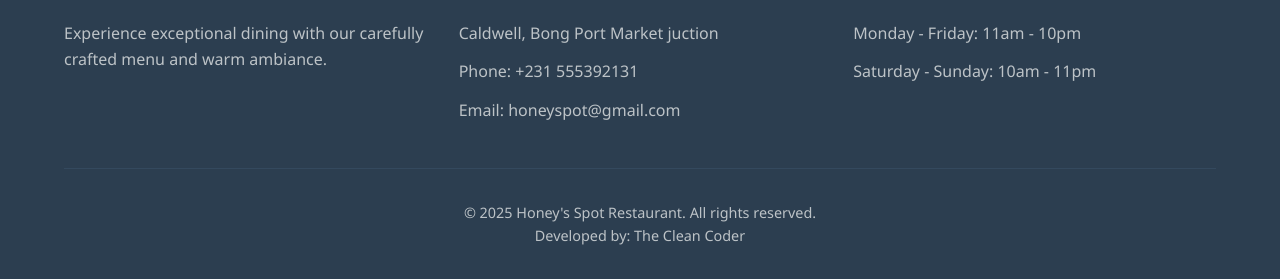
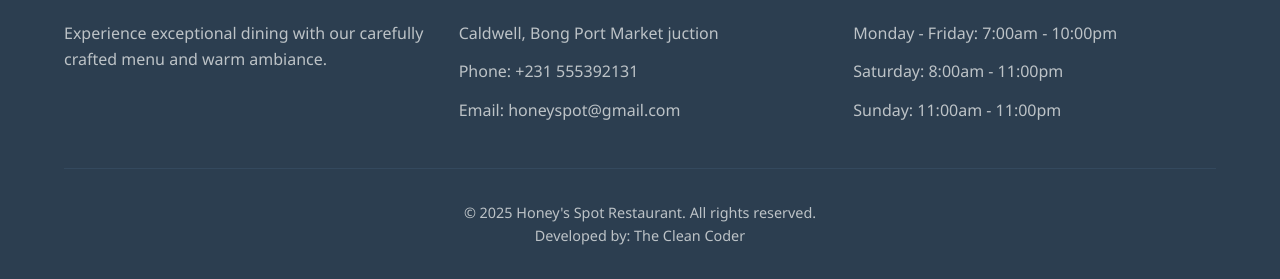
Before and after one commit to azibah22/Honey-s-Spot-Restaurant, a website: page index.html in a window 1280 px wide. Shown: the part 7685-7964 px from the top of the page. Drawn offline with Linux system fonts and the light colour scheme.

Commit message:
Update opening hours

```diff
--- a/index.html
+++ b/index.html
@@ -554,8 +554,9 @@
                 </div>
                 <div class="footer-column">
                     <h3>Opening Hours</h3>
-                    <p>Monday - Friday: 11am - 10pm</p>
-                    <p>Saturday - Sunday: 10am - 11pm</p>
+                    <p>Monday - Friday: 7:00am - 10:00pm</p>
+                    <p>Saturday: 8:00am - 11:00pm</p>
+                    <p>Sunday: 11:00am - 11:00pm</p>
                 </div>
             </div>
             <div class="copyright">
```
